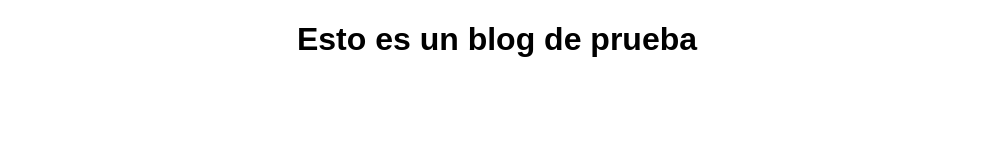
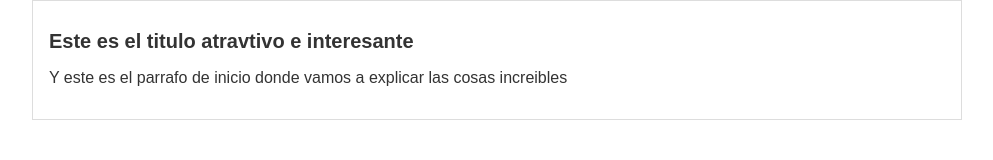
Before and after one commit to Alrivera99/Cursos-Platzi, a plain HTML site: page CursoGit/index.html in a window 1280 px wide. Shown: the whole page, without its empty margins (143-1136 px from the left). Drawn offline with Linux system fonts and the light colour scheme.

Commit message:
Commit al master del blogpost en su version mas reciente

```diff
--- a/CursoGit/css/estilos.css
+++ b/CursoGit/css/estilos.css
@@ -1,4 +1,21 @@
 body{
     text-align: center;
     font-family: Arial, Helvetica, sans-serif;
+    color: #333;
+    margin: 0;
+    font-size: 16px;
+    padding: 0;
 }
+
+#container
+{
+    width: 70%;
+    padding: 1em;
+    text-align: left;
+    border: 1px solid #DDD;
+    margin: 0 auto;
+}
+
+#container h1{
+    font-size: 20px;
+}
--- a/CursoGit/index.html
+++ b/CursoGit/index.html
@@ -8,6 +8,11 @@
 
 </head>
 <body>
-    <h1>Esto es un blog de prueba</h1>
+    <div id="container">
+        <div id="post">
+            <h1>Este es el titulo atravtivo e interesante </h1>
+            <p>Y este es el parrafo  de inicio donde vamos a explicar las cosas increibles</p>
+        </div>
+    </div>
 </body>
 </html>
```
